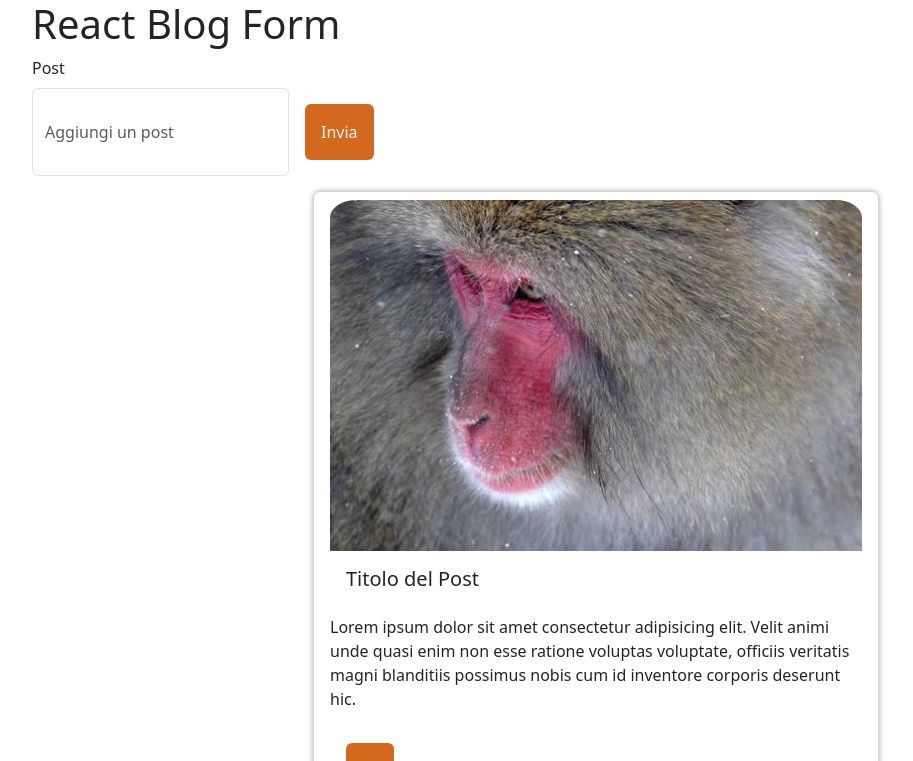
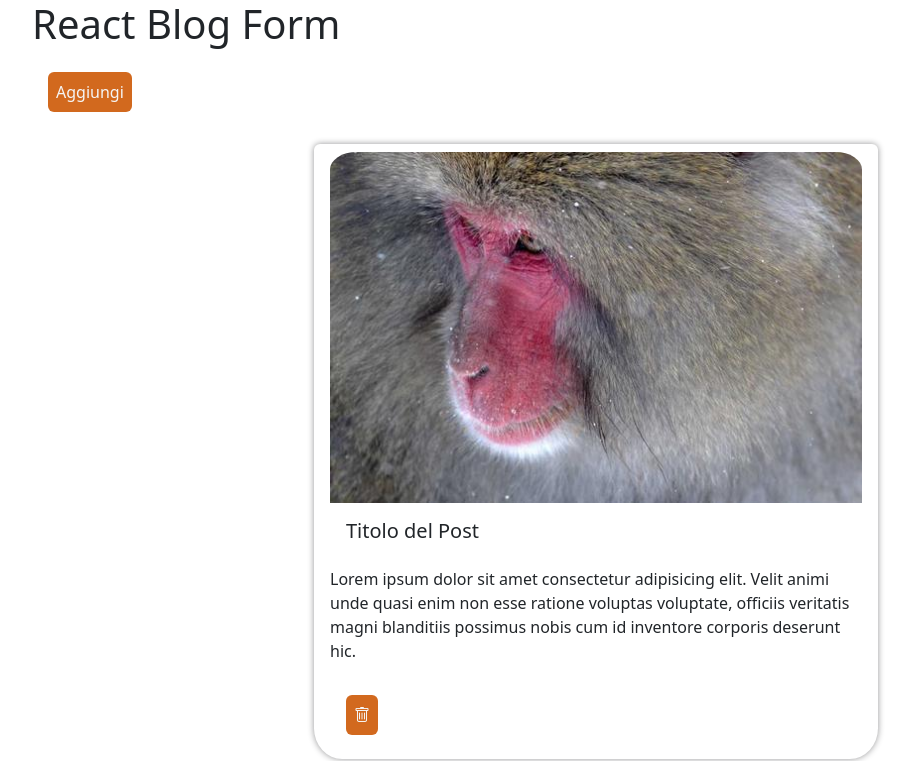
Before and after one commit to Vincenzo-Polverino/react-form-multifield, a React (Vite) app: page / in a window 1280 px wide. Shown: the top 761 px of the page, without its empty margins (44-957 px from the left). Built offline with nearby package versions, Linux system fonts and the light colour scheme.

Commit message:
add title form

```diff
--- a/src/App.jsx
+++ b/src/App.jsx
@@ -62,23 +62,48 @@ function App() {
     <>
       <div className="container">
         <div><h1>React Blog Form</h1>
-          <form onSubmit={addPost}>
-            <div className="mb-3">
-              <label htmlFor="post" className="form-label">Post</label>
-              <div className="input-group mb-3">
 
 
-                <div className='d-flex'>
-                  <input type="text" className="form-control" placeholder="Aggiungi un post" aria-label="Aggiungi un post" aria-describedby="button-addon2" value={newPost} onChange={e => setNewPost(e.target.value)} />
-                  <button className="btn btn-outline-secondary" type="submit" id="button-addon2">Invia</button>
-                </div>
-              </div>
+          <div className="input-group mb-3">
 
 
+            <div className='d-flex'>
+              <button className="btn" type="button" popovertarget="off-canvas-form">
+                Aggiungi
+              </button>
             </div>
-          </form>
+
+          </div>
+
+          <div id="off-canvas-form" popover="true">
+            <div className="d-flex justify-content-between align-items-center">
+              <h3>Aggiungi un nuovo post</h3>
+
+              <button className="btn" type="button" popovertarget="off-canvas-form" popovertargetaction="hide">
+                Chiudi
+              </button>
+            </div>
+
+            <form className='m-3' onSubmit={addPost}>
+              <div className="mb-3">
+                <label htmlFor="title" className="form-label"><strong>Titolo</strong></label>
+                <input
+                  type="text"
+                  class="form-control"
+                  name="title"
+                  id="title"
+                  aria-describedby="titlehelper"
+                  placeholder="Inserisci il titolo del nuovo post" />
+              </div>
+            </form>
+          </div>
+
+
 
         </div>
+
+
+
 
 
         <ul className="list-group">
@@ -91,7 +116,7 @@ function App() {
 
               </div>
               <div><button className="btn" onClick={() => handleDelete(index)}>
-                <i className="bi bi-trash"></i>
+                <i className="bi bi-trash"> </i>
               </button></div>
             </li>
           ))}
@@ -99,7 +124,7 @@ function App() {
 
 
 
-      </div>
+      </div >
     </>
   )
 }
--- a/src/index.css
+++ b/src/index.css
@@ -59,6 +59,10 @@ footer {
         padding: 0 1rem;
     }
 
+    .postTags {
+        margin: 1rem;
+    }
+
     h5 {
         padding: 1rem;
     }
@@ -68,7 +72,7 @@ footer {
 .btn {
     background-color: chocolate;
     color: whitesmoke;
-    padding: 1rem;
+    padding: 0.5rem;
     border: 0;
     margin: 1rem;
 
```
